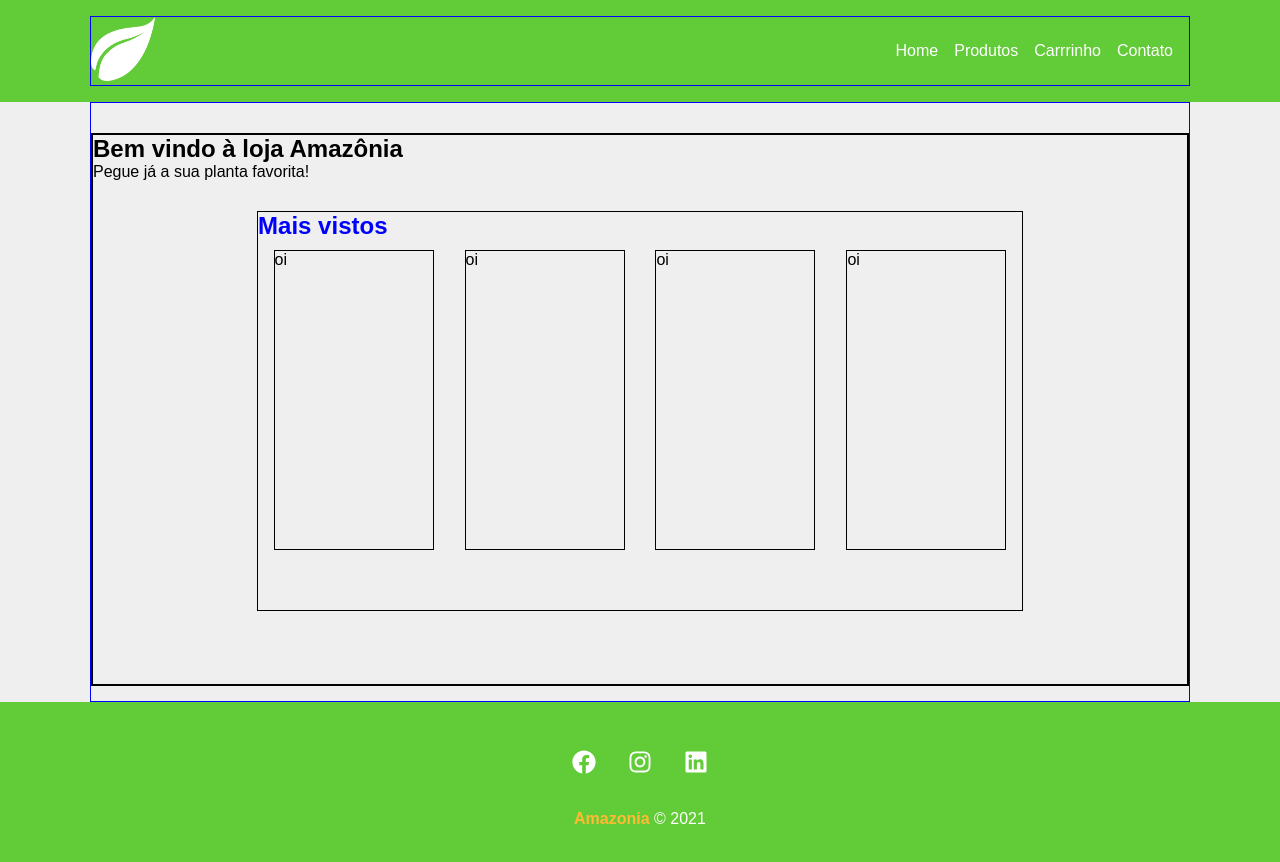
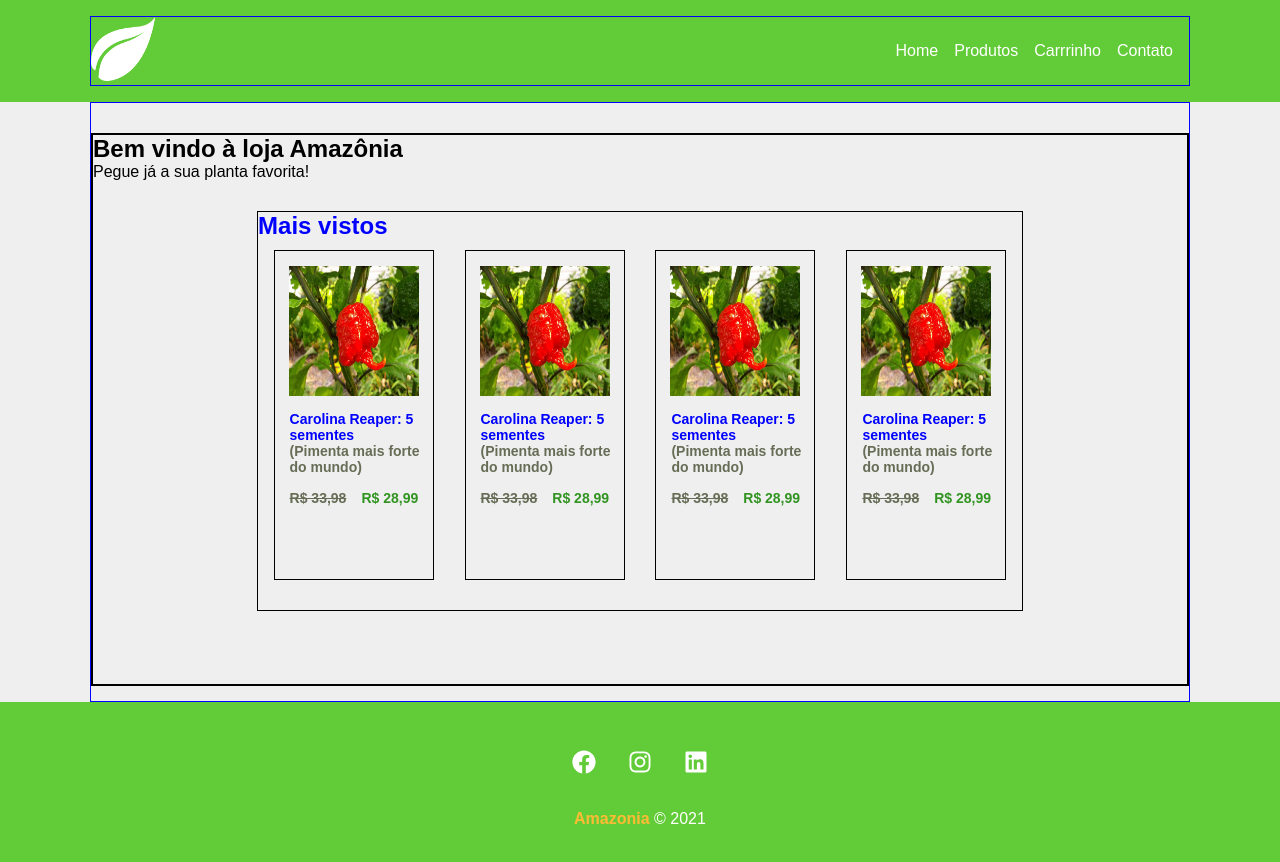
Before and after one commit to mmToscano/amaz, a React (Create React App) app: page / in a window 1280 px wide. Shown: the top 862 px of the page. Built offline with nearby package versions, Linux system fonts and the light colour scheme.

Commit message:
product component adicionado

```diff
--- a/src/components/layout/Product.js
+++ b/src/components/layout/Product.js
@@ -1,9 +1,18 @@
 import styles from './Product.module.css'
+import defaultImage from '../../img/plants_imgs/carolina_reaper.jpg'
 
 function Product () {
+
+
     return(
         <div className={styles.product}>
-            oi
+            <img src={defaultImage}></img>
+            <h1>Carolina Reaper: 5 sementes</h1>
+            <h2>(Pimenta mais forte do mundo)</h2>
+            <div className={styles.areaDePreco}>
+                <h2><s>R$ 33,98</s></h2>
+                <h2 className={styles.promo}>R$ 28,99</h2>
+            </div>
         </div>
     )
 }
--- a/src/components/layout/Product.module.css
+++ b/src/components/layout/Product.module.css
@@ -1,6 +1,35 @@
 .product {
+    display: flex;
+    flex-direction: column;
     width: 160px;
-    height: 300px;
+    height: 330px;
     margin: 10px 10px 0 10px;
     border: solid black 1px;
 }
+
+.product img {
+    align-self: center;
+    width: 130px;
+    height: 130px;
+    margin-top: 15px;
+    margin-bottom: 15px;
+}
+
+.product h1, h2 {
+    font-size: 14px;
+    margin-left: 15px;
+    color: #666c55;
+}
+
+.product h1 {
+    color: #666c55;
+}
+
+.promo {
+    color: #319421;
+}
+
+.product .areaDePreco {
+    display: flex;
+    margin-top: 15px;
+}
```
